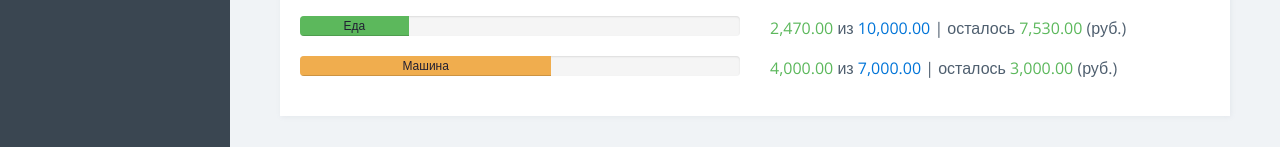
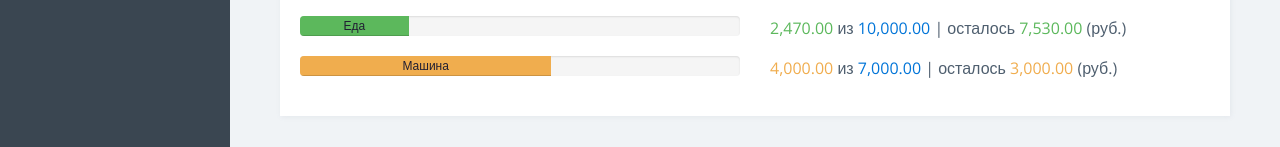
Before and after one commit to aleksandr-korhov/home-accounting, an Angular app: page /system/planning in a window 1280 px wide. Shown: the part 277-424 px from the top of the page. Built offline with nearby package versions, Linux system fonts and the light colour scheme; data requests are answered from the project's data file; sample sign-in values are in the browser's storage.

Commit message:
add planning page

```diff
--- a/src/app/system/planning-page/planning-page.component.html
+++ b/src/app/system/planning-page/planning-page.component.html
@@ -24,57 +24,21 @@
               <div class="n-progress">
                 <div class="progress-bar success"
                      [ngStyle]="{width: getCatPercent(cat)+'%'}"
-                     [ngClass]="{success: getCatPercent(cat) < 30, warning: getCatPercent(cat) >= 30 && getCatPercent(cat) < 60, danger: getCatPercent(cat) > 60}">
+                     [ngClass]="getColorClass(cat)">
                   <span>{{ cat.name }}</span>
                 </div>
               </div>
             </div>
             <div class="col-xs-6">
               <p>
-                <span class="text-success">{{ getCategoryCost(cat) | number:'1.2' }}</span>
+                <span class="text-{{getColorClass(cat)}}">{{ getCategoryCost(cat) | number:'1.2' }}</span>
                 из
                 <span class="text-primary">{{ cat.capacity | number:'1.2' }}</span>
                 |
-                осталось <span class="text-success">{{ cat.capacity - getCategoryCost(cat) | number:'1.2' }}</span> (руб.)
+                осталось <span class="text-{{getColorClass(cat)}}">{{ cat.capacity - getCategoryCost(cat) | number:'1.2' }}</span> (руб.)
               </p>
             </div>
           </div>
-          <!--<div class="row">
-            <div class="col-xs-6">
-              <div class="n-progress">
-                <div class="progress-bar warning" style="width: 60%;">
-                  <span>Название категории</span>
-                </div>
-              </div>
-            </div>
-            <div class="col-xs-6">
-              <p>
-                <span class="text-warning">600.00</span>
-                из
-                <span class="text-primary">1000.00</span>
-                |
-                осталось <span class="text-success">400.00</span> (руб.)
-              </p>
-            </div>
-          </div>
-          <div class="row">
-            <div class="col-xs-6">
-              <div class="n-progress">
-                <div class="progress-bar danger" style="width: 100%;">
-                  <span>Название категории</span>
-                </div>
-              </div>
-            </div>
-            <div class="col-xs-6">
-              <p>
-                <span class="text-danger">1200.00</span>
-                из
-                <span class="text-primary">1000.00</span>
-                |
-                осталось <span class="text-danger">-200.00</span> (руб.)
-              </p>
-            </div>
-          </div>-->
         </div>
       </div>
     </div>
--- a/src/app/system/planning-page/planning-page.component.ts
+++ b/src/app/system/planning-page/planning-page.component.ts
@@ -49,6 +49,21 @@ export class PlanningPageComponent implements OnInit, OnDestroy {
     return (catCost * 100) / cat.capacity;
   }
 
+  getColorClass(cat: Category) {
+    let colorClass = 'warning';
+    const catPercent = this.getCatPercent(cat);
+
+    if (catPercent < 30) {
+      colorClass = 'success';
+    } else if (catPercent > 60) {
+      colorClass = 'danger';
+    } else {
+      colorClass = 'warning';
+    }
+
+    return colorClass;
+  }
+
   ngOnDestroy() {
     this.sub.unsubscribe();
   }
```
